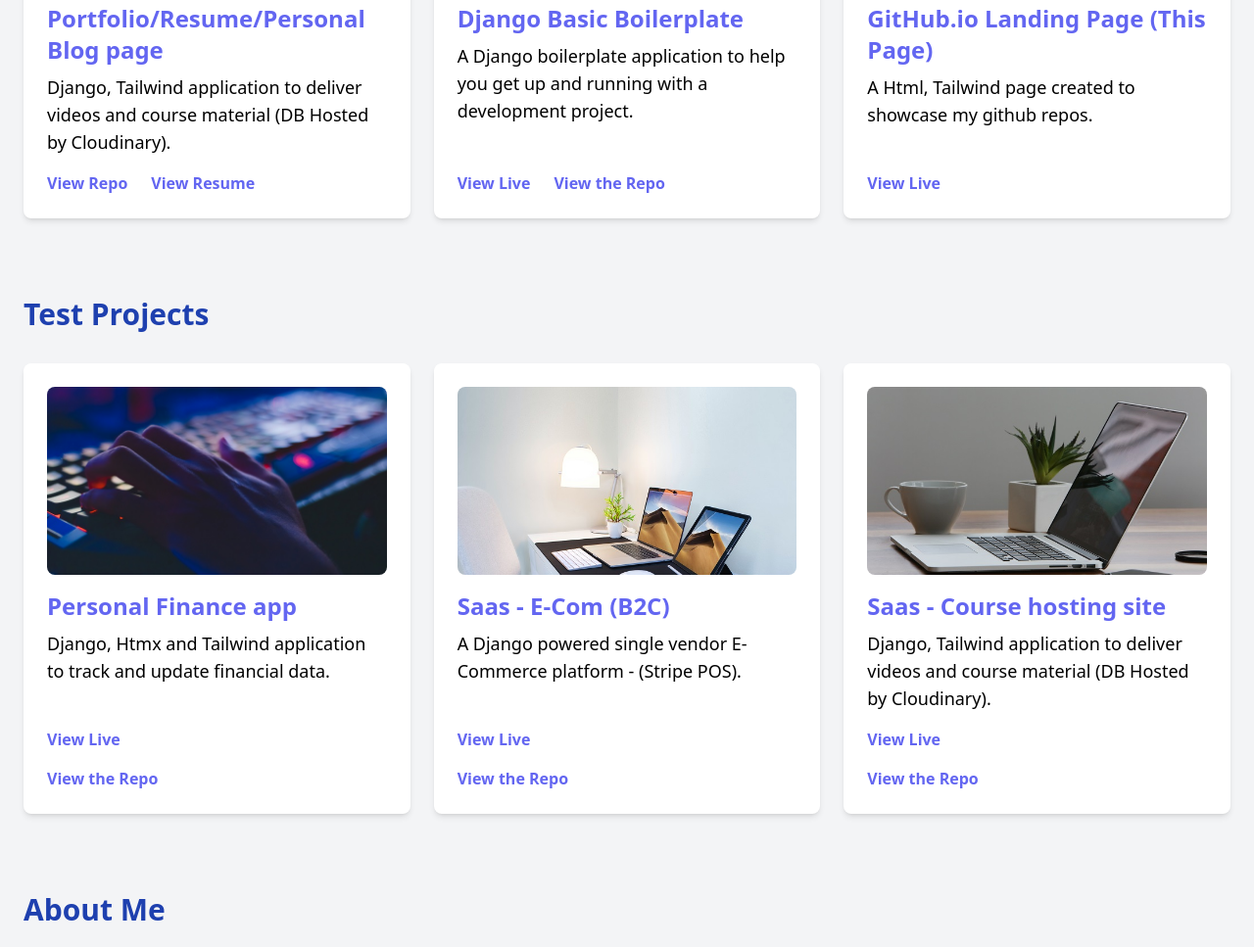
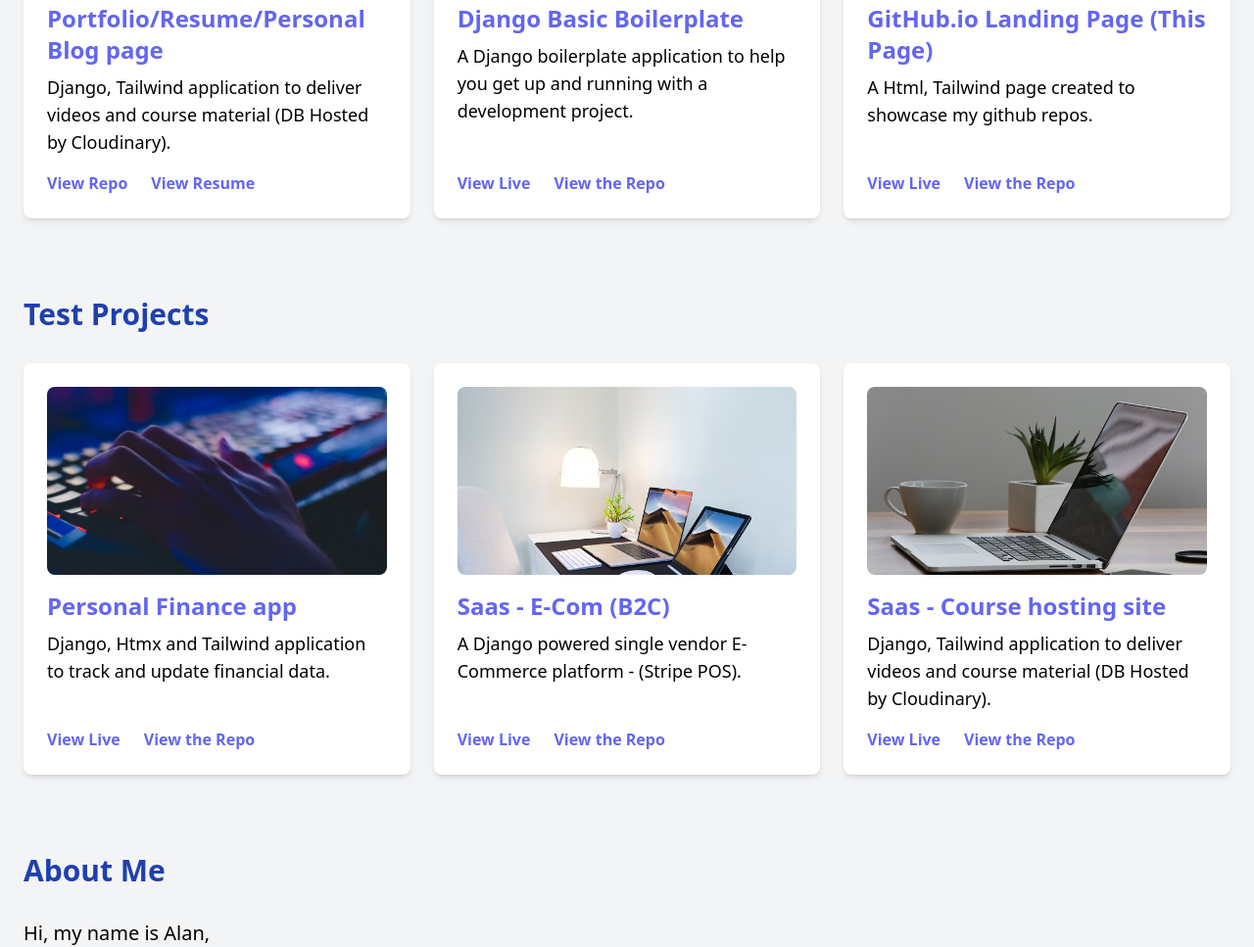
Before and after one commit to SandfordAE/SandfordAE.github.io, a plain HTML site: page index.html in a window 1280 px wide. Shown: the part 1549-2516 px from the top of the page at 98% size. Drawn offline with nearby package versions, Linux system fonts and the light colour scheme; files that its build step writes are made by us from their sources.

Commit message:
Removed Dead links

```diff
--- a/index.html
+++ b/index.html
@@ -188,25 +188,25 @@
                     <div class="bg-white dark:bg-gray-800 p-6 rounded-lg shadow-md hover:shadow-lg transition-shadow duration-300 transform hover:scale-105 transition-transform">
                         <h3 class="text-xl font-semibold mb-2">Django_Init</h3>
                         <p class="mb-4">A Django script to get you up and running.</p>
-                        <a href="https://sandfordae.github.io/" class="text-primary-light dark:text-primary-dark hover:underline transition-colors duration-300">View the Repo →</a>
+                        <a href="https://github.com/SandfordAE/Django_Init" class="text-primary-light dark:text-primary-dark hover:underline transition-colors duration-300">View the Repo →</a>
                     </div>
 
                     <div class="bg-white dark:bg-gray-800 p-6 rounded-lg shadow-md hover:shadow-lg transition-shadow duration-300 transform hover:scale-105 transition-transform">
                         <h3 class="text-xl font-semibold mb-2">Dot_Files</h3>
                         <p class="mb-4">An automation to facilitate the backing up and reinstalling of dot files for Arch.</p>
-                        <a href="https://sandfordae.github.io/" class="text-primary-light dark:text-primary-dark hover:underline transition-colors duration-300">View the Repo →</a>
+                        <a href="https://github.com/SandfordAE/carbon" class="text-primary-light dark:text-primary-dark hover:underline transition-colors duration-300">View the Repo →</a>
                     </div>
 
                     <div class="bg-white dark:bg-gray-800 p-6 rounded-lg shadow-md hover:shadow-lg transition-shadow duration-300 transform hover:scale-105 transition-transform">
                         <h3 class="text-xl font-semibold mb-2">Arch Update Automation</h3>
                         <p class="mb-4">Update Arch, <br> Pacman and AUR/yay packages, <br>Refresh Docker containers.</p>
-                        <a href="https://sandfordae.github.io/" class="text-primary-light dark:text-primary-dark hover:underline transition-colors duration-300">View the Repo →</a>
+                        <a href="https://github.com/SandfordAE/Arch_Update" class="text-primary-light dark:text-primary-dark hover:underline transition-colors duration-300">View the Repo →</a>
                     </div>
 
                     <div class="bg-white dark:bg-gray-800 p-6 rounded-lg shadow-md hover:shadow-lg transition-shadow duration-300 transform hover:scale-105 transition-transform">
                         <h3 class="text-xl font-semibold mb-2">Web Scraping with <br>Python and FastAPI</h3>
                         <p class="mb-4">Collect and manipulate content from the web using Python.</p>
-                        <a href="https://sandfordae.github.io/" class="text-primary-light dark:text-primary-dark hover:underline transition-colors duration-300">View the Repo →</a>
+                        <a href="https://github.com/SandfordAE/ms-ocr" class="text-primary-light dark:text-primary-dark hover:underline transition-colors duration-300">View the Repo →</a>
                     </div>
 
                 </div>
@@ -239,8 +239,8 @@
                         <h3 class="text-indigo-500 text-2xl font-semibold mb-2">Django Basic Boilerplate</h3>
                         <p class="text-black dark:text-white text-lg flex-grow">A Django boilerplate application to help you get up and running with a development project.</p>
                         <div class="flex gap-6">
-                            <a href="#" class="text-indigo-500 mt-4 font-semibold hover:underline">View Live</a>
-                            <a href="#" class="text-indigo-500 mt-4 font-semibold hover:underline">View the Repo</a>
+                            <a href="https://Boilerplate_Django_Basic.gammadelta.ie" class="text-indigo-500 mt-4 font-semibold hover:underline">View Live</a>
+                            <a href="https://github.com/SandfordAE/Boilerplate_Django_Basic" class="text-indigo-500 mt-4 font-semibold hover:underline">View the Repo</a>
                         </div>
                     </div>
 
@@ -249,7 +249,11 @@
                         <img src="img/GH_io.png" alt="Course-Saas" class="rounded-lg mb-4 object-cover h-48">
                         <h3 class="text-indigo-500 text-2xl font-semibold mb-2">GitHub.io Landing Page (This Page)</h3>
                         <p class="text-black dark:text-white text-lg flex-grow">A Html, Tailwind page created to showcase my github repos.</p>
-                        <a href="#" class="text-indigo-500 mt-4 font-semibold hover:underline">View Live</a>
+                        <div class="flex gap-6">
+                            <a href="javascript:void(0)" class="text-indigo-500 mt-4 font-semibold hover:underline" target="_blank">View Live</a>
+                            <a href="https://github.com/SandfordAE/SandfordAE.github.io" class="text-indigo-500 mt-4 font-semibold hover:underline">View the Repo</a>
+                        </div>
+
                     </div>
 
 
@@ -271,8 +275,11 @@
                         <img src="img/stock_4.jpg" alt="Course-Saas" class="rounded-lg mb-4 object-cover h-48">
                         <h3 class="text-indigo-500 text-2xl font-semibold mb-2">Personal Finance app</h3>
                         <p class="text-black dark:text-white text-lg flex-grow">Django, Htmx and Tailwind application to track and update financial data.</p>
-                        <a href="#" class="text-indigo-500 mt-4 font-semibold hover:underline">View Live</a>
-                        <a href="#" class="text-indigo-500 mt-4 font-semibold hover:underline">View the Repo</a>
+                        <div class="flex gap-6">
+                            <a href="https://gammadelta.ie" class="text-indigo-500 mt-4 font-semibold hover:underline">View Live</a>
+                            <a href="https://github.com/SandfordAE/Upsilon" class="text-indigo-500 mt-4 font-semibold hover:underline">View the Repo</a>
+                        </div>
+
                     </div>
 
                     <!-- Project 2 -->
@@ -280,8 +287,10 @@
                         <img src="img/stock_5.jpg" alt="E-Com-Saas" class="rounded-lg mb-4 object-cover h-48">
                         <h3 class="text-indigo-500 text-2xl font-semibold mb-2">Saas - E-Com (B2C) </h3>
                         <p class="text-black dark:text-white text-lg flex-grow">A Django powered single vendor E-Commerce platform - (Stripe POS).</p>
-                        <a href="#" class="text-indigo-500 mt-4 font-semibold hover:underline">View Live</a>
-                        <a href="#" class="text-indigo-500 mt-4 font-semibold hover:underline">View the Repo</a>
+                        <div class="flex gap-6">
+                            <a href="https://gammadelta.ie" class="text-indigo-500 mt-4 font-semibold hover:underline">View Live</a>
+                            <a href="https://github.com/SandfordAE/Omega" class="text-indigo-500 mt-4 font-semibold hover:underline">View the Repo</a>
+                        </div>
                     </div>
 
                     <!-- Project 3 -->
@@ -289,8 +298,10 @@
                         <img src="img/stock_6.jpg" alt="Course-Saas" class="rounded-lg mb-4 object-cover h-48">
                         <h3 class="text-indigo-500 text-2xl font-semibold mb-2">Saas - Course hosting site</h3>
                         <p class="text-black dark:text-white text-lg flex-grow">Django, Tailwind application to deliver videos and course material (DB Hosted by Cloudinary).</p>
-                        <a href="#" class="text-indigo-500 mt-4 font-semibold hover:underline">View Live</a>
-                        <a href="#" class="text-indigo-500 mt-4 font-semibold hover:underline">View the Repo</a>
+                        <div class="flex gap-6">
+                            <a href="https://gammadelta.ie" class="text-indigo-500 mt-4 font-semibold hover:underline">View Live</a>
+                            <a href="https://github.com/SandfordAE/psi" class="text-indigo-500 mt-4 font-semibold hover:underline">View the Repo</a>
+                        </div>
                     </div>
 
 
```
